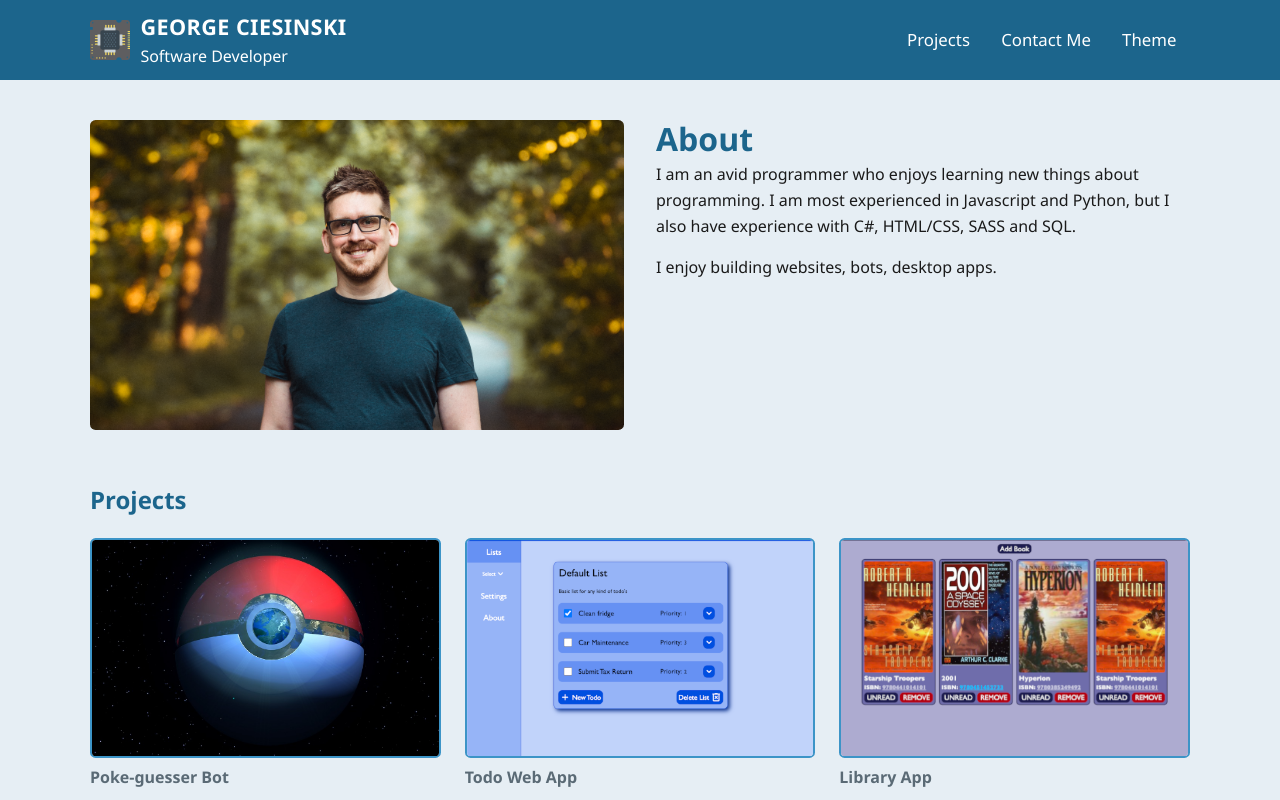
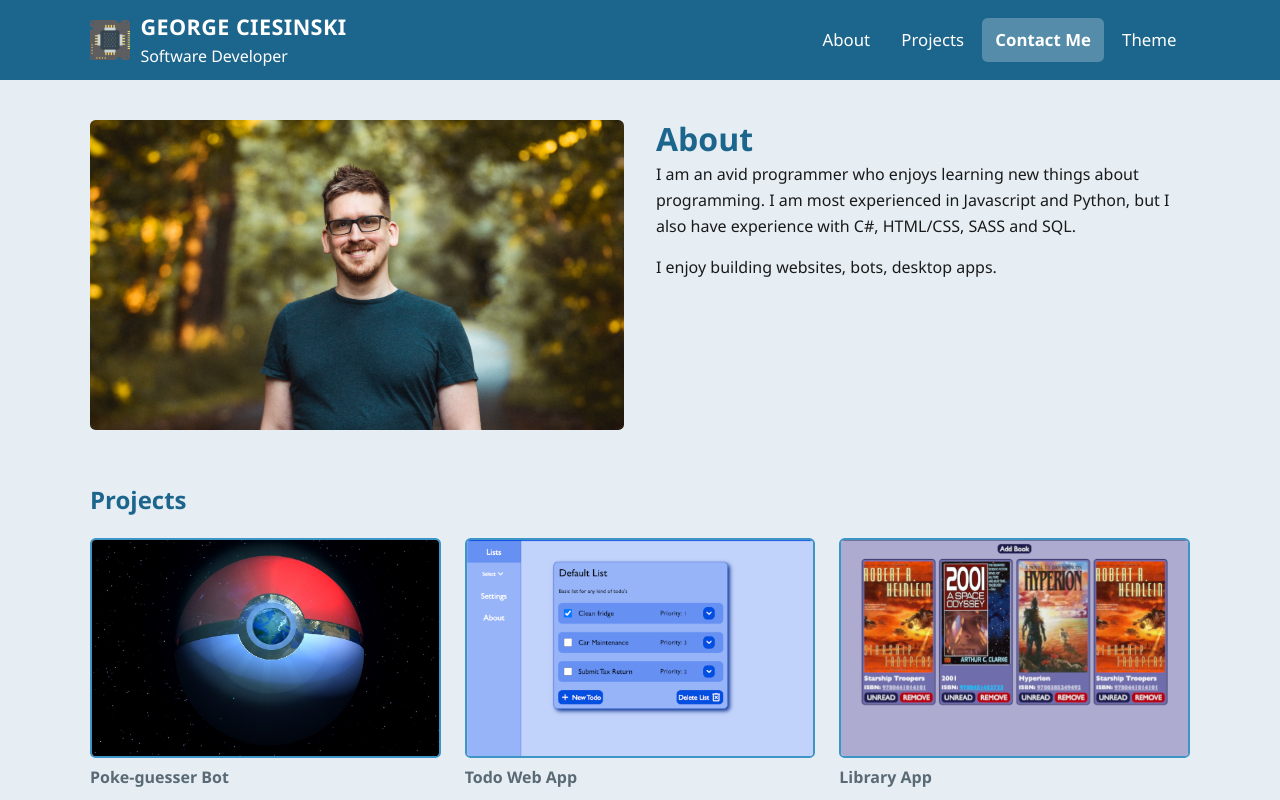
Before and after one commit to GeorgeCiesinski/GeorgeCiesinski.github.io, a React (Vite) app: page / in a window 1280 px wide. Shown: the top 800 px of the page. Built offline with nearby package versions, Linux system fonts and the light colour scheme.

Commit message:
Added scroll-spy logic, and fixed active link styling as it wasn't working.

```diff
--- a/src/components/Navbar.tsx
+++ b/src/components/Navbar.tsx
@@ -1,15 +1,72 @@
 /**
  * Site header navigation with responsive mobile menu.
  */
-import { useState } from "react";
-import { Link } from "react-router-dom";
+import { useEffect, useState } from "react";
+import { Link, useLocation } from "react-router-dom";
 import { ThemeMenu } from "./ThemeMenu";
+
+const SECTION_IDS = ["about", "projects", "contact"] as const;
+type SectionId = (typeof SECTION_IDS)[number];
 
 /** Sticky site header with mobile collapse and primary navigation. */
 export function Navbar() {
   const [open, setOpen] = useState(false);
+  const [activeId, setActiveId] = useState<SectionId | null>(null);
+  const { pathname } = useLocation();
+  const isHome = pathname === "/";
 
   const close = () => setOpen(false);
+
+  useEffect(() => {
+    if (!isHome) {
+      setActiveId(null);
+      return;
+    }
+
+    const updateActive = () => {
+      // Match sticky nav height ($nav-height: 5rem) plus a little slack.
+      const offset = parseFloat(getComputedStyle(document.documentElement).fontSize) * 5 + 8;
+      let current: SectionId | null = null;
+
+      for (const id of SECTION_IDS) {
+        const el = document.getElementById(id);
+        if (!el) continue;
+        // Last section whose top has crossed under the nav wins.
+        if (el.getBoundingClientRect().top - offset <= 0) {
+          current = id;
+        }
+      }
+
+      // Top of page: About sits below the nav so its top may not have crossed yet.
+      if (current === null) {
+        current = "about";
+      }
+
+      // Short last section: there may not be enough scroll room for its top to
+      // reach the nav. When the page bottom is in view, activate Contact.
+      const nearBottom =
+        window.scrollY + window.innerHeight >=
+        document.documentElement.scrollHeight - 80;
+      if (nearBottom) {
+        current = SECTION_IDS[SECTION_IDS.length - 1];
+      }
+
+      setActiveId(current);
+    };
+
+    updateActive();
+    window.addEventListener("scroll", updateActive, { passive: true });
+    window.addEventListener("resize", updateActive);
+    return () => {
+      window.removeEventListener("scroll", updateActive);
+      window.removeEventListener("resize", updateActive);
+    };
+  }, [isHome]);
+
+  const handleNavClick = (id: SectionId) => {
+    close();
+    setActiveId(id);
+  };
 
   return (
     <header className="navbar">
@@ -39,12 +96,29 @@ export function Navbar() {
         >
           {/* Hash links so in-page section anchors work from any route. */}
           <li>
-            <a className="navbar__link" href="/#projects" onClick={close}>
+            <a
+              className={`navbar__link${activeId === "about" ? " navbar__link--active" : ""}`}
+              href="/#about"
+              onClick={() => handleNavClick("about")}
+            >
+              About
+            </a>
+          </li>
+          <li>
+            <a
+              className={`navbar__link${activeId === "projects" ? " navbar__link--active" : ""}`}
+              href="/#projects"
+              onClick={() => handleNavClick("projects")}
+            >
               Projects
             </a>
           </li>
           <li>
-            <a className="navbar__link" href="/#contact" onClick={close}>
+            <a
+              className={`navbar__link${activeId === "contact" ? " navbar__link--active" : ""}`}
+              href="/#contact"
+              onClick={() => handleNavClick("contact")}
+            >
               Contact Me
             </a>
           </li>
--- a/src/pages/Home.tsx
+++ b/src/pages/Home.tsx
@@ -2,12 +2,30 @@
  * Landing page: about section, project grid, and contact form.
  */
 
+import { useEffect } from "react";
+import { useLocation } from "react-router-dom";
 import { ContactForm } from "../components/ContactForm";
 import { ProjectCard } from "../components/ProjectCard";
 import { projects } from "../data/projects";
 
+const HASH_SECTIONS = ["#about", "#projects", "#contact"];
+
 /** Landing page: about, project grid, and contact form. */
 export function Home() {
+  const { hash } = useLocation();
+
+  useEffect(() => {
+    if (!HASH_SECTIONS.includes(hash)) return;
+
+    const id = hash.slice(1);
+    // Defer until after paint so section elements are in the DOM.
+    const frame = requestAnimationFrame(() => {
+      document.getElementById(id)?.scrollIntoView();
+    });
+
+    return () => cancelAnimationFrame(frame);
+  }, [hash]);
+
   return (
     <div className="container">
       <section
--- a/src/styles/_layout.scss
+++ b/src/styles/_layout.scss
@@ -1,6 +1,15 @@
 // Page shell, containers, and section layout.
 
 @use "variables" as *;
+
+html {
+  scroll-behavior: smooth;
+  scroll-padding-top: $nav-height;
+
+  @media (prefers-reduced-motion: reduce) {
+    scroll-behavior: auto;
+  }
+}
 
 section {
   margin-bottom: 3.5rem;
```
